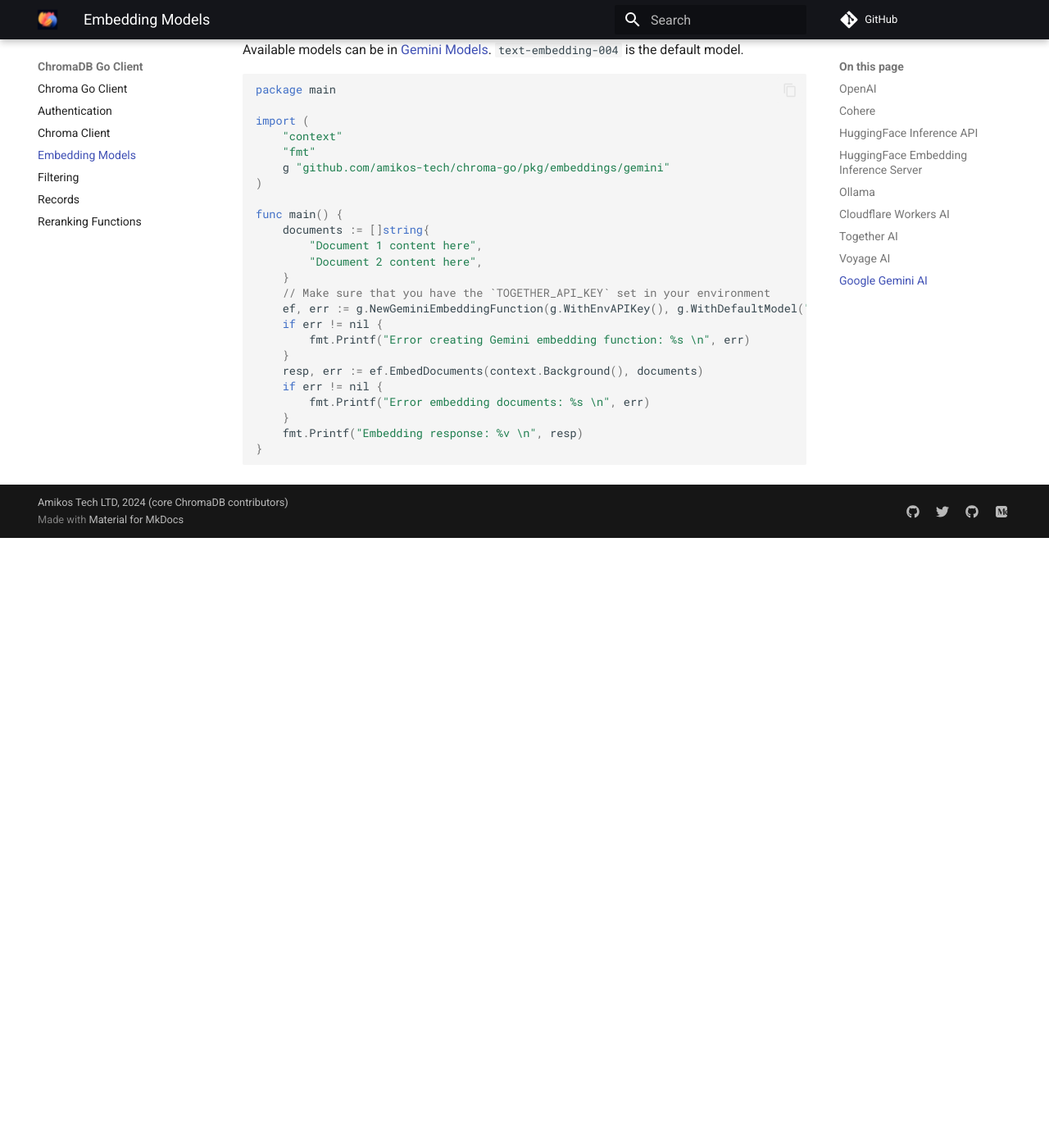
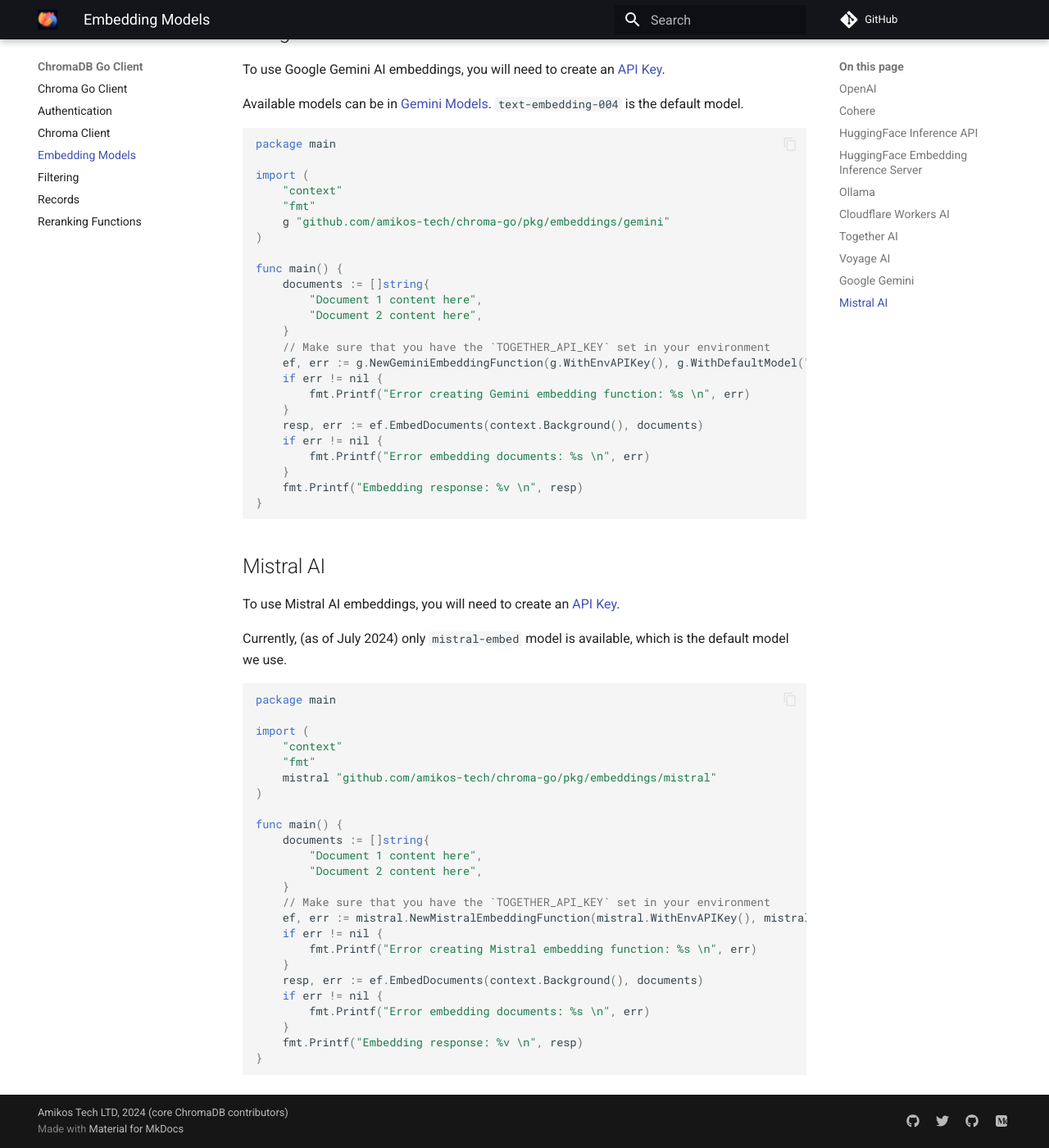
Before and after one commit to amikos-tech/chroma-go, an MkDocs documentation site: the page built from docs/docs/embeddings.md, in a window 1280 px wide and 1400 px high, scrolled down 6358 px. Shown: the whole window at 82% size. Built offline with MkDocs 1.6.1 and Material for MkDocs 9.7.7, drawn with Linux system fonts in a browser that asks for light colours; comment, search, counter and statistics services are not loaded; before the commit the page ends 7014 px from its top, so only the background shows below that; some of the changed text lies outside the part shown.

Commit message:
docs: Mistral AI

````diff
--- a/docs/docs/embeddings.md
+++ b/docs/docs/embeddings.md
@@ -2,17 +2,18 @@
 
 The following embedding wrappers are available:
 
-| Embedding Model                        | Description                                                                                                                                                 |
-|----------------------------------------|-------------------------------------------------------------------------------------------------------------------------------------------------------------|
-| OpenAI                                 | OpenAI embeddings API.<br/>All models are supported - see OpenAI [docs](https://platform.openai.com/docs/guides/embeddings/embedding-models) for more info. |
-| Cohere                                 | Cohere embeddings API.<br/>All models are supported - see Cohere [API docs](https://docs.cohere.com/reference/embed) for more info.                         |
-| HuggingFace Inference API              | HuggingFace Inference API.<br/>All models supported by the API.                                                                                             |
-| HuggingFace Embedding Inference Server | HuggingFace Embedding Inference Server.<br/>[Models supported](https://github.com/huggingface/text-embeddings-inference) by the inference server.           |
-| Ollama                                 | Ollama embeddings API.<br/>All models are supported - see Ollama [models lib](https://ollama.com/library) for more info.                                    |
-| Cloudflare Workers AI                  | Cloudflare Workers AI Embedding.<br/> For more info see [CF API Docs](https://developers.cloudflare.com/workers-ai/models/embedding/).                      |
-| TogetherAI                             | Together AI Embedding.<br/> For more info see [Together API Docs](https://docs.together.ai/reference/embeddings).                                           |
-| VoyageAI                               | Voyage AI Embedding.<br/> For more info see [Together API Docs](https://docs.voyageai.com/reference/embeddings-api).                                        |
-| Google Gemini                          | Google Gemini Embedding.<br/> For more info see [Gemini Docs](https://ai.google.dev/gemini-api/docs/embeddings).                                            |
+| Embedding Model                                                                   | Description                                                                                                                                                 |
+|-----------------------------------------------------------------------------------|-------------------------------------------------------------------------------------------------------------------------------------------------------------|
+| [OpenAI](#openai)                                                                 | OpenAI embeddings API.<br/>All models are supported - see OpenAI [docs](https://platform.openai.com/docs/guides/embeddings/embedding-models) for more info. |
+| [Cohere](#cohere)                                                                 | Cohere embeddings API.<br/>All models are supported - see Cohere [API docs](https://docs.cohere.com/reference/embed) for more info.                         |
+| [HuggingFace Inference API](#huggingface-inference-api)                           | HuggingFace Inference API.<br/>All models supported by the API.                                                                                             |
+| [HuggingFace Embedding Inference Server](#huggingface-embedding-inference-server) | HuggingFace Embedding Inference Server.<br/>[Models supported](https://github.com/huggingface/text-embeddings-inference) by the inference server.           |
+| [Ollama](#ollama)                                                                 | Ollama embeddings API.<br/>All models are supported - see Ollama [models lib](https://ollama.com/library) for more info.                                    |
+| [Cloudflare Workers AI](#cloudflare-workers-ai)                                   | Cloudflare Workers AI Embedding.<br/> For more info see [CF API Docs](https://developers.cloudflare.com/workers-ai/models/embedding/).                      |
+| [Together AI](#together-ai)                                                       | Together AI Embedding.<br/> For more info see [Together API Docs](https://docs.together.ai/reference/embeddings).                                           |
+| [Voyage AI](#voyage-ai)                                                           | Voyage AI Embedding.<br/> For more info see [Together API Docs](https://docs.voyageai.com/reference/embeddings-api).                                        |
+| [Google Gemini](#google-gemini)                                                   | Google Gemini Embedding.<br/> For more info see [Gemini Docs](https://ai.google.dev/gemini-api/docs/embeddings).                                            |
+| [Mistral AI](#mistral-ai)                                                         | Mistral AI Embedding.<br/> For more info see [Mistral AI API Docs](https://docs.mistral.ai/capabilities/embeddings/).                                       |
 
 ## OpenAI
 
@@ -319,3 +320,36 @@ func main() {
 	fmt.Printf("Embedding response: %v \n", resp)
 }
 ```
+
+## Mistral AI
+
+To use Mistral AI embeddings, you will need to create an [API Key](https://console.mistral.ai/api-keys/).
+
+Currently, (as of July 2024) only `mistral-embed` model is available, which is the default model we use.
+
+```go
+package main
+
+import (
+	"context"
+	"fmt"
+	mistral "github.com/amikos-tech/chroma-go/pkg/embeddings/mistral"
+)
+
+func main() {
+	documents := []string{
+		"Document 1 content here",
+		"Document 2 content here",
+	}
+	// Make sure that you have the `TOGETHER_API_KEY` set in your environment
+	ef, err := mistral.NewMistralEmbeddingFunction(mistral.WithEnvAPIKey(), mistral.WithDefaultModel("mistral-embed"))
+	if err != nil {
+		fmt.Printf("Error creating Mistral embedding function: %s \n", err)
+	}
+	resp, err := ef.EmbedDocuments(context.Background(), documents)
+	if err != nil {
+		fmt.Printf("Error embedding documents: %s \n", err)
+	}
+	fmt.Printf("Embedding response: %v \n", resp)
+}
+```
````
Also changed, not shown: other parts of docs/docs/embeddings.md (+1 -1 lines), README.md.
